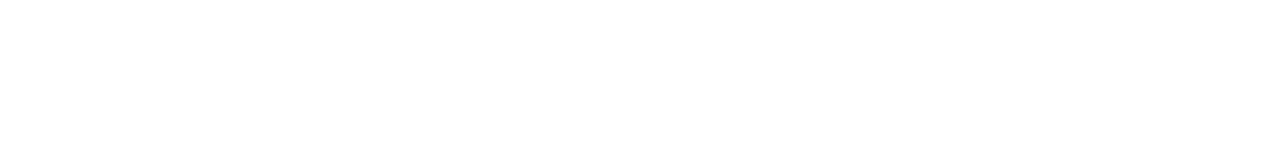
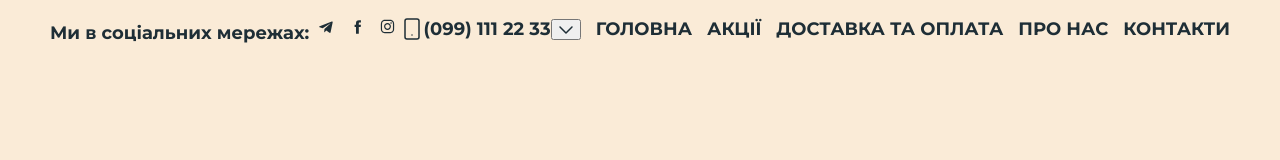
Before and after one commit to StarShopper/Furniture.test-Glyanec, a plain HTML site: page index.html in a window 1280 px wide. Drawn offline with Linux system fonts and the light colour scheme; a web font is replaced by a local one.

Commit message:
1 hour header 1st part - Done

```diff
--- a/index.html
+++ b/index.html
@@ -1,13 +1,49 @@
 <!DOCTYPE html>
 <html lang="en">
+
 <head>
     <meta charset="UTF-8">
     <meta http-equiv="X-UA-Compatible" content="IE=edge">
     <meta name="viewport" content="width=`, initial-scale=1.0">
     <link rel="stylesheet" href="/css/style.css">
-    <title>Document</title>
+    <link rel="preconnect" href="https://fonts.googleapis.com">
+    <link rel="preconnect" href="https://fonts.gstatic.com" crossorigin>
+    <link href="https://fonts.googleapis.com/css2?family=Cuprum&family=Montserrat:wght@400;600;700;800&display=swap"
+        rel="stylesheet">
+    <title>Furniture.test</title>
 </head>
+
 <body>
 
+    <header class="header">
+        <div class="container">
+            <nav class="nav__top">
+                <div class="socials">
+                    <div class="contacts">
+                    <span class="text">Ми в соціальних мережах:</span>
+                    <a href="#"><img src="/photo/svgs/Telegram.svg" alt="Telegram"></a>
+                    <a href="#"><img src="/photo/svgs/Facebook.svg" alt="Facebook"></a>
+                    <a href="#"><img src="/photo/svgs/Instagram.svg" alt="Instagram"></a>
+                    </div>
+                    <img class="smartphone-ph" src="/photo/svgs/smartphone.svg" alt="smartphone">
+                    <span class="number">(099) 111 22 33</span>
+                    <button class="btn-arrow"><img src="/photo/svgs/Arrow_down.svg" alt="Arrow"></button>
+                </div>
+                <div class="page__nav">
+                    <ul>
+                        <li class="link-active"><a href="">Головна</a></li>
+                        <li class="link"> <a href="">Акції</a></li>
+                        <li class="link"> <a href="">Доставка та оплата</a></li>
+                        <li class="link"> <a href="">Про нас</a></li>
+                        <li class="link"> <a href="">Контакти</a></li>
+                    </ul>
+                </div>
+            </nav>
+        </div>
+    </header>
+
+
+
 </body>
+
 </html>
--- a/style.scss
+++ b/style.scss
@@ -0,0 +1,85 @@
+$white: #FFFFFF;
+$main-text-color: #1E2E36;
+$greenish: #44C697;
+
+*,
+*::after,
+*::before {
+    box-sizing: border-box;
+}
+
+body {
+    margin: 0;
+    padding: 0;
+
+    background-color: antiquewhite;
+
+    font-family: 'Montserrat', sans-serif;
+    font-weight: 700;
+    font-size: 18px;
+    color: $main-text-color;
+}
+
+h1,
+h2,
+h3,
+h4,
+h5,
+h6 {
+    margin: 0;
+    padding: 0;
+}
+
+a {
+    text-decoration: none;
+    color: $main-text-color;
+}
+
+li {
+    list-style: none;
+}
+
+.container {
+    max-width: 1818px;
+    margin: 0 auto;
+    padding: 0px 50px;
+}
+
+.nav__top {
+    display: flex;
+    justify-content: space-between;
+}
+
+.socials {
+    display: flex;
+    align-items: center;
+    text-align: center;
+}
+
+.contacts{
+    align-items: center;
+    & > a > img{
+        width: 25px;
+        height: 25px;
+    }
+}
+
+.page__nav > ul {
+    display: flex;
+    justify-content: space-between;
+    align-items: center;
+
+    padding: 0;
+
+    &>li {
+        margin-left: 15px;
+
+        font-size: 18px;
+
+        text-transform: uppercase;
+
+        &:first-child {
+            margin-left: 0;
+        }
+    }
+}
```
Also changed, not shown: css/style.css, photo/svgs/Arrow_down.svg (added), photo/svgs/Facebook.svg (added), photo/svgs/Instagram.svg (added), photo/svgs/Telegram.svg (added), photo/svgs/smartphone.svg (added), 1 other file.
